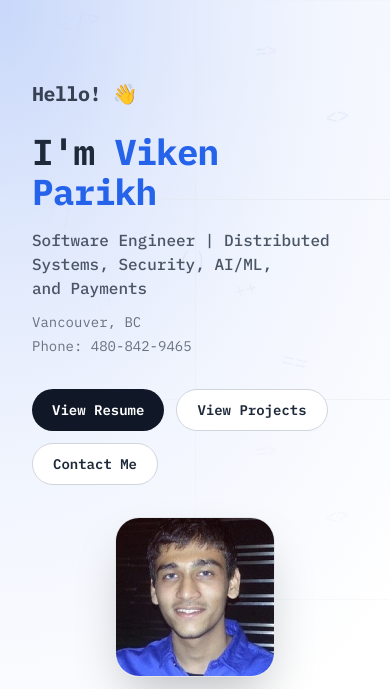
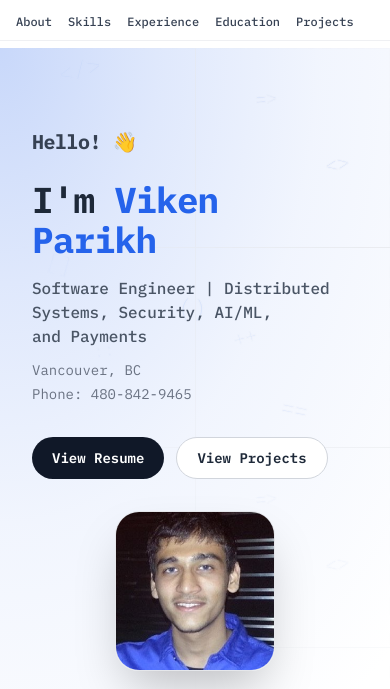
Before and after one commit to vikenparikh/vikenparikh.github.io, an Astro site: page / in a window 390 px wide. Shown: the top 689 px of the page. Built offline with nearby package versions, Linux system fonts and the light colour scheme; Astro itself is replaced by a stand-in of ours.

Commit message:
Improve mobile navigation and streamline hero UX

```diff
--- a/src/components/Header.astro
+++ b/src/components/Header.astro
@@ -9,9 +9,70 @@ const hasEducation = siteConfig.education && siteConfig.education.length > 0;
 
 <header
   id="header"
-  class="fixed top-0 left-0 right-0 z-50 hidden md:block transition-all duration-300"
+  class="fixed top-0 left-0 right-0 z-50 transition-all duration-300"
 >
-  <nav class="max-w-7xl mx-auto px-8 py-4">
+  <nav class="md:hidden px-4 py-2 border-b border-gray-200/60 bg-white/90 backdrop-blur-sm">
+    <ul class="flex items-center gap-4 overflow-x-auto whitespace-nowrap">
+      <li>
+        <a
+          href="#about"
+          class="text-xs text-gray-700 hover:text-black transition-colors font-medium"
+        >
+          About
+        </a>
+      </li>
+      {
+        hasSkills && (
+          <li>
+            <a
+              href="#skills"
+              class="text-xs text-gray-700 hover:text-black transition-colors font-medium"
+            >
+              Skills
+            </a>
+          </li>
+        )
+      }
+      {
+        hasExperience && (
+          <li>
+            <a
+              href="#experience"
+              class="text-xs text-gray-700 hover:text-black transition-colors font-medium"
+            >
+              Experience
+            </a>
+          </li>
+        )
+      }
+      {
+        hasEducation && (
+          <li>
+            <a
+              href="#education"
+              class="text-xs text-gray-700 hover:text-black transition-colors font-medium"
+            >
+              Education
+            </a>
+          </li>
+        )
+      }
+      {
+        hasProjects && (
+          <li>
+            <a
+              href="#projects"
+              class="text-xs text-gray-700 hover:text-black transition-colors font-medium"
+            >
+              Projects
+            </a>
+          </li>
+        )
+      }
+    </ul>
+  </nav>
+
+  <nav class="hidden md:block max-w-7xl mx-auto px-8 py-4">
     <ul class="flex items-center gap-8 justify-center">
       <li>
         <a
--- a/src/components/Hero.astro
+++ b/src/components/Hero.astro
@@ -182,16 +182,6 @@ import { siteConfig } from "../config";
             >
               View Projects
             </a>
-            {
-              siteConfig.social?.email && (
-                <a
-                  href={`mailto:${siteConfig.social.email}`}
-                  class="inline-flex items-center rounded-full border border-gray-300 bg-white px-5 py-2.5 text-sm font-semibold text-gray-800 transition-colors duration-300 hover:bg-gray-100"
-                >
-                  Contact Me
-                </a>
-              )
-            }
           </div>
         )
       }
@@ -207,7 +197,6 @@ import { siteConfig } from "../config";
         </div>
       )
     }
-    </div>
   </div>
   <div
     class="relative md:absolute bottom-0 left-0 right-0 px-8 sm:px-12 md:px-24 pb-8 sm:pb-12 md:pb-24 pt-2 md:pt-0 flex flex-wrap items-center gap-x-4 sm:gap-x-6 md:gap-x-8 gap-y-3 text-gray-700 animate-fade-in animation-delay-600"
--- a/src/generated/projects.ts
+++ b/src/generated/projects.ts
@@ -1,4 +1,4 @@
-export const generatedAt = "2026-02-25T01:29:30.912462+00:00";
+export const generatedAt = "2026-02-25T01:35:03.833405+00:00";
 
 export const generatedProjects = [
   {
--- a/src/pages/index.astro
+++ b/src/pages/index.astro
@@ -35,7 +35,7 @@ import "../styles/global.css";
   </head>
   <body>
     <Header />
-    <section>
+    <section class="pt-12 md:pt-16">
       <Hero />
       <About />
       <Skills />
--- a/src/styles/global.css
+++ b/src/styles/global.css
@@ -3,3 +3,7 @@
 body {
   font-family: 'IBM Plex Mono', monospace;
 }
+
+section[id] {
+  scroll-margin-top: 5rem;
+}
```
